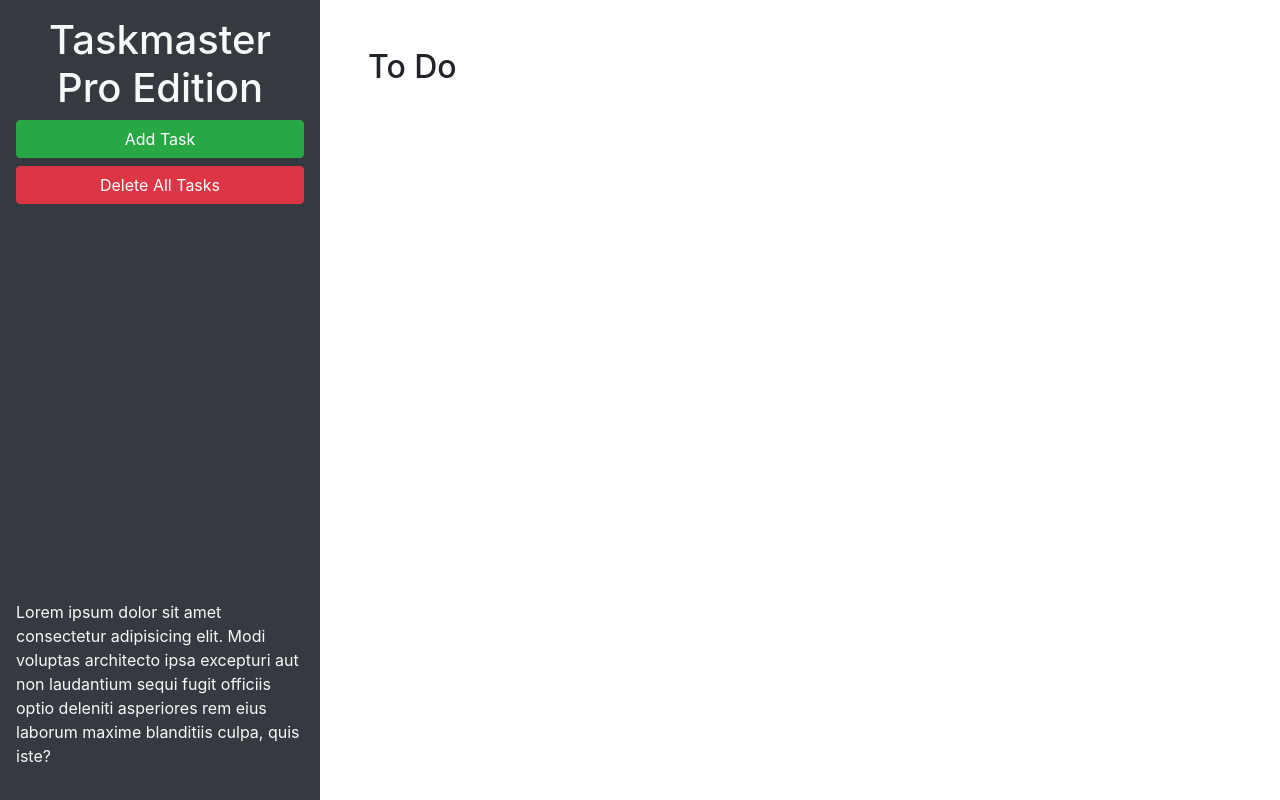
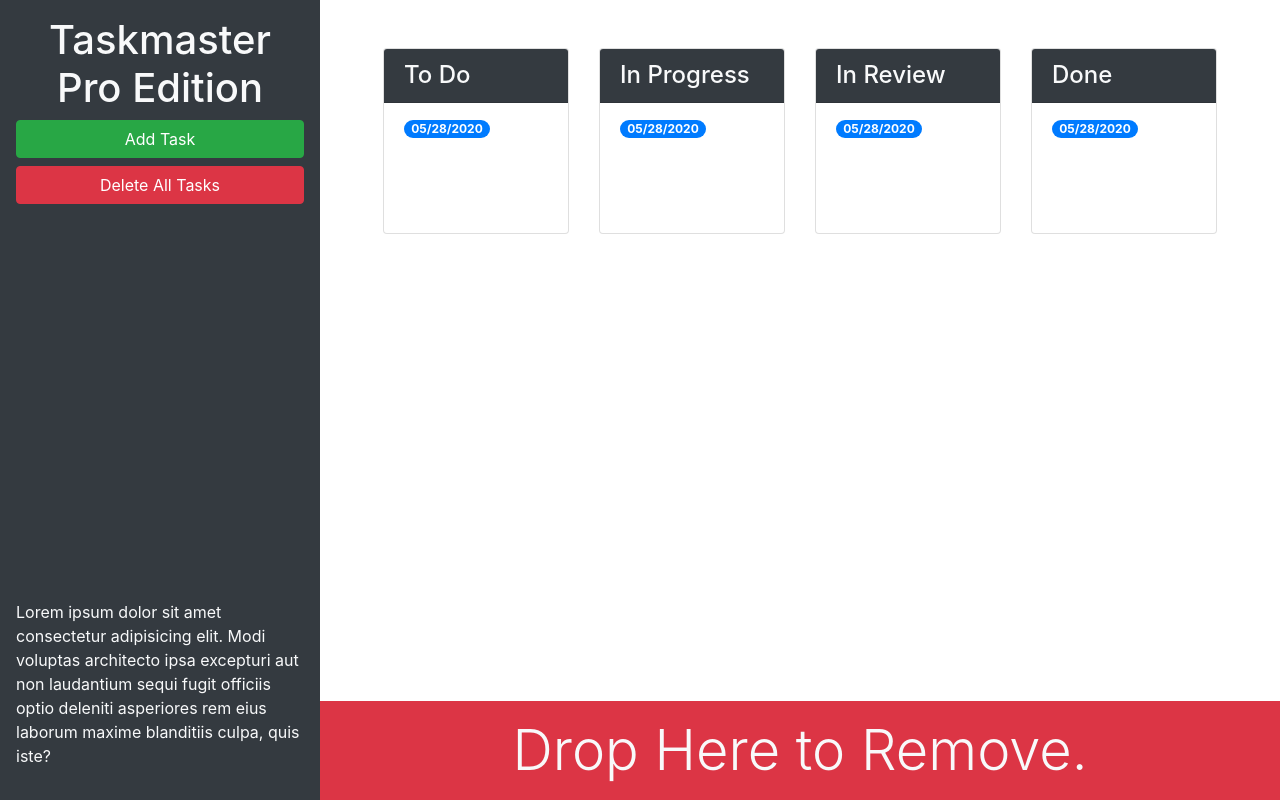
Before and after one commit to Rey79-coder/taskmaster, a plain HTML site: page index.html in a window 1280 px wide. Drawn offline with nearby package versions, Linux system fonts and the light colour scheme.

Commit message:
GRID-BOOTSTRAP

```diff
--- a/index.html
+++ b/index.html
@@ -13,22 +13,101 @@
 <body>
 
   <div class="row min-vh-100 no-gutters">
-    <header class="col-12 col-lg-3 bg-dark text-light d-flex flex-column p-4 p-lg-3">
-      <h1 class="text-center">Taskmaster Pro Edition</h1>
-      <button id="create-task" class="btn btn-block btn-success" data-toggle="modal" data-target="#task-form-modal">Add
+
+    <header class="col-12 col-lg-3 bg-dark text-light sticky-top d-flex flex-column p-4 p-lg-3">      <h1 class="text-center">Taskmaster Pro Edition</h1>
+      <button id=#task-form-modal class="btn btn-block btn-success" data-toggle="modal" data-target="#task-form-modal">Add
         Task</button>
       <button id="remove-tasks" class="btn btn-block btn-danger">Delete All Tasks</button>
-      <p class="mt-auto">Lorem ipsum dolor sit amet consectetur adipisicing elit. Modi voluptas architecto ipsa excepturi aut non
+      <p class="mt-auto d-none d-lg-block">Lorem ipsum dolor sit amet consectetur adipisicing elit. Modi voluptas architecto ipsa excepturi aut non
         laudantium sequi fugit officiis optio deleniti asperiores rem eius laborum maxime blanditiis culpa, quis iste?
       </p>
+
+
+<!-- HEADER START -->
     </header>
-    <main class="col-12 col-lg-9">
-      <div class="m-5">
-        <h2>To Do</h2>
-        <ul id="list-toDo" class="list-group"> </ul>
+
+    <main class="col-12 col-lg-9 d-flex flex-column">
+
+      <!-- BOOSTRAP COLUMN REQUIRE A PREVIOUS <div class="row"></div> -->
+      <div class="m-5 row justify-content-around">
+
+        <!-- todo start -->
+        <div class="col-12 col-md-6 col-xl-3 mb-3">
+          <div class="card">
+        <h4 class="card-header bg-dark text-light">To Do</h4>
+        <ul id="list-toDo" class="list-group list-group-flush">
+          <li class="list-group-item">
+            <span class="badge badge-primary badge-pill">05/28/2020</span>
+            <p class="m-1">
+              <!-- "Sample task to do" DUMMY TASK LIST -->
+            </p>
+          </li>
+        </ul>
       </div>
+    </div>
+
+      <!-- todo end -->
+
+      <!-- in progress start -->
+      <div class="col-12 col-md-6 col-xl-3 mb-3">
+        <div class="card">
+        <h4 class="card-header bg-dark text-light">In Progress</h4>
+        <ul id="list-inProgress" class="list-group list-group-flush">
+          <li class="list-group-item">
+            <span class="badge badge-primary badge-pill">05/28/2020</span>
+            <p class="m-1">
+              <!-- "Sample task in progress" DUMMY TASK LIST -->
+            </p>
+          </li>
+        </ul>
+      </div>
+    </div>
+      <!-- in progress end -->
+
+      <!-- in review start -->
+      <div class="col-12 col-md-6 col-xl-3 mb-3">
+        <div class="card">
+        <h4 class="card-header bg-dark text-light">In Review</h4>
+        <ul id="list-inReview" class="list-group list-group-flush">
+          <li class="list-group-item">
+            <span class="badge badge-primary badge-pill">05/28/2020</span>
+            <p class="m-1">
+              <!-- "Sample task in review" DUMMY TASK LIST -->
+            </p>
+          </li>
+        </ul>
+      </div>
+    </div>
+       <!-- in review end -->
+
+       <!-- done start -->
+       <div class="col-12 col-md-6 col-xl-3 mb-3">
+        <div class="card">
+        <h4 class="card-header bg-dark text-light">Done</h4>
+        <ul id="list-done" class="list-group list-group-flush">
+          <li class="list-group-item">
+            <span class="badge badge-primary badge-pill">05/28/2020</span>
+            <p class="m-1">
+              <!-- "Sample task done" DUMMY TASK LIST -->
+            </p>
+          </li>
+        </ul>
+      </div>
+      <!-- done end -->
+
+      </div>
+
+<!-- BUILT TRASH DROPZONE -->
+
+</div>
+<div id="trash" class="mt-auto">
+  <div class="w-100 bg-danger p-3 text-center text-light display-4">
+    Drop Here to Remove.
+  </div>
+</div>
     </main>
-  </div>
+
+
 
   <!-- Modal -->
   <div class="modal fade" id="task-form-modal" tabindex="-1" role="dialog" aria-labelledby="task-form-modal"
@@ -45,11 +124,11 @@
           <form>
             <div class="form-group">
               <label for="modalTaskDescription">Task description</label>
-              <textarea id="modalTaskDescription" rows="3"></textarea>
+              <textarea id="modalTaskDescription" rows="3" class="form-control"></textarea>
             </div>
             <div class="form-group">
               <label for="modalDueDate">Due date</label>
-              <input type="text" id="modalDueDate" placeholder="mm/dd/yyyy" autocomplete="off" />
+              <input type="text" class="form-control" id="modalDueDate" placeholder="mm/dd/yyyy" autocomplete="off" />
             </div>
           </form>
         </div>
```
Also changed, not shown: 1 other file.
